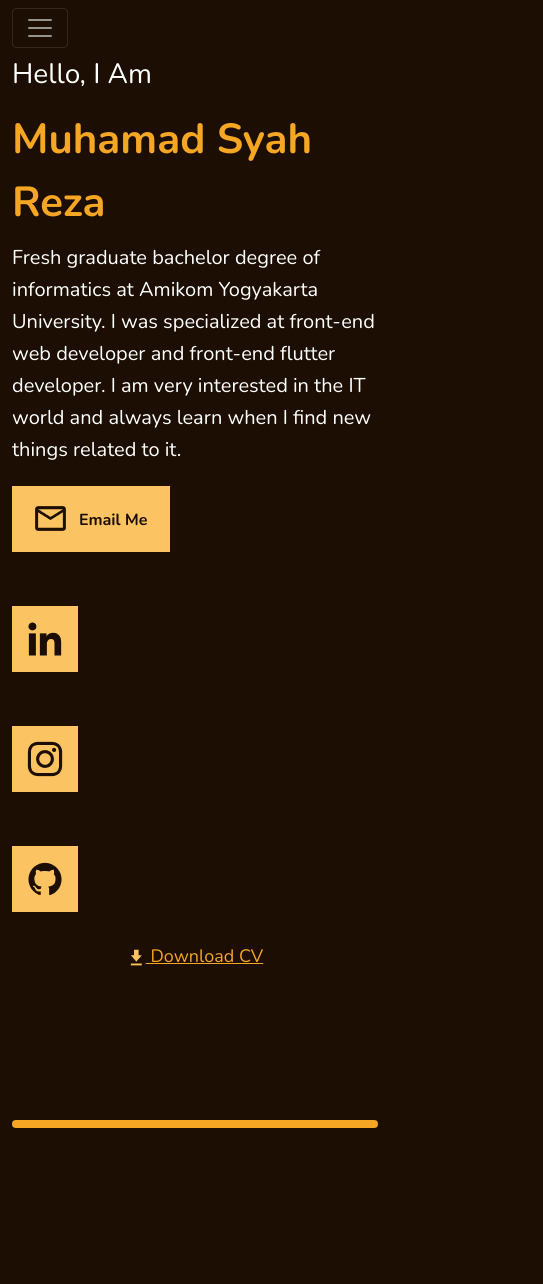
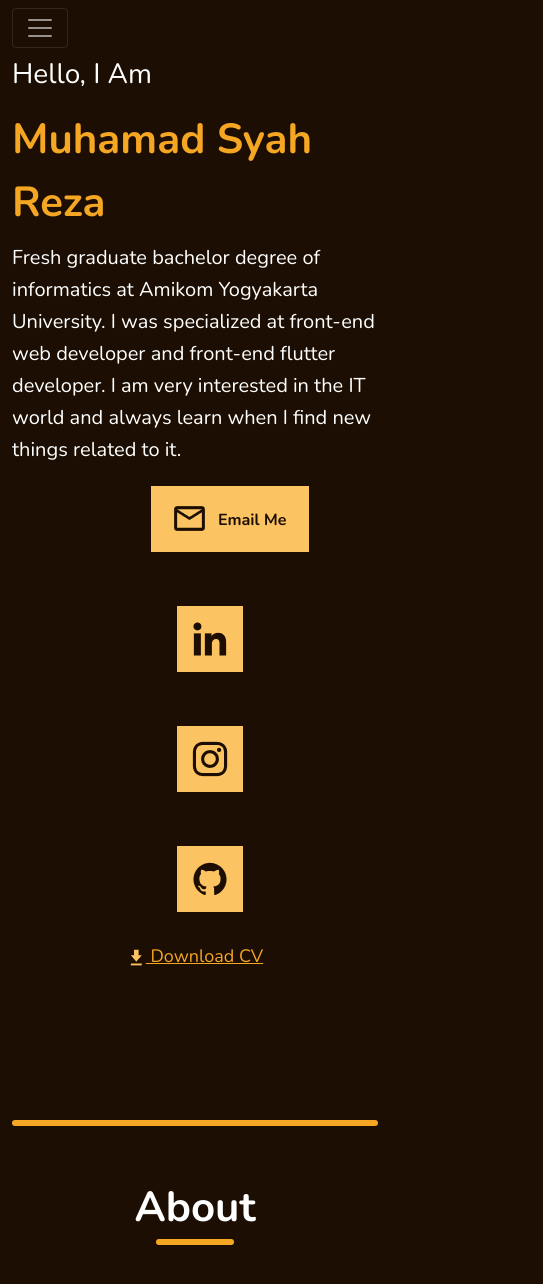
Before and after one commit to AsaharaID/portfolio-web, a Next.js app: page / in a window 390 px wide. Shown: the top 1284 px of the page, 543 px wide, since content can reach past the window. Before the commit the page ends 1128 px from the top, so only its background shows below. Built offline with nearby package versions, Linux system fonts and the light colour scheme.

Commit message:
updating component

```diff
--- a/components/MainBanner/index.tsx
+++ b/components/MainBanner/index.tsx
@@ -18,22 +18,44 @@ export default function MainBanner() {
 							and always learn when I find new things related to it.
 						</p>
 						<div className="d-flex flex-lg-row flex-column pb-4 gap-5">
-							<a className="btn-email text-sm" href="#" role="button">
+							<a
+								className="btn-email text-sm"
+								href="mailto: muhamadsyahr45@gmail.com"
+								role="button"
+							>
 								<Image src="/img/emailme.png" alt="" width={158} height={66} />
 							</a>
-							<a className="btn-linkedin text-sm" href="#" role="button">
+							<a
+								className="btn-linkedin text-sm"
+								href="https://www.linkedin.com/in/m-syah-reza"
+								target="_blank"
+								role="button"
+								rel="noreferrer"
+							>
 								<Image src="/img/linkedin.png" alt="" width={66} height={66} />
 							</a>
-							<a className="btn-instagram text-sm" href="#" role="button">
+							<a
+								className="btn-instagram text-sm"
+								href="https://www.instagram.com/muhamadsyahreza"
+								role="button"
+								target="_blank"
+								rel="noreferrer"
+							>
 								<Image src="/img/instagram.png" alt="" width={66} height={66} />
 							</a>
-							<a className="btn-github text-sm" href="#" role="button">
+							<a
+								className="btn-github text-sm"
+								href="https://github.com/AsaharaID"
+								role="button"
+								target="_blank"
+								rel="noreferrer"
+							>
 								<Image src="/img/githab.png" alt="" width={66} height={66} />
 							</a>
 						</div>
 						<div className="d-flex flex-lg-row flex-column gap-0 ">
 							<a
-								className="btn-learn text-lg color-palette-5 my-auto text-center"
+								className="btn-cv text-lg color-palette-5 my-auto text-center"
 								href="#"
 								role="button"
 							>
--- /dev/null
+++ b/components/aboutPage/index.tsx
@@ -0,0 +1,15 @@
+/** @format */
+
+
+export default function AboutPage() {
+	return (
+		<section id="about" className="about pt-50 pb-50">
+			<div className="container-fluid">
+				<h2 className="text-4xl fw-bold color-palette-6 text-center mb-0">
+					About
+                </h2>
+                <div className="aboutDivider"/>
+			</div>
+		</section>
+	);
+}
--- a/pages/_app.tsx
+++ b/pages/_app.tsx
@@ -18,6 +18,7 @@ import "../styles/utilities.css";
 import "../styles/navbar.css";
 import "../styles/homepage.css";
 import "../styles/overview.css";
+import "../styles/aboutPage.css";
 import Head from "next/head";
 import type { AppProps } from "next/app";
 
--- a/pages/index.tsx
+++ b/pages/index.tsx
@@ -4,6 +4,7 @@ import { useEffect } from "react";
 import AOS from "aos";
 import Navbar from "../components/navbar";
 import MainBanner from "../components/MainBanner";
+import AboutPage from "../components/aboutPage";
 
 export default function Home() {
 	useEffect(() => {
@@ -13,8 +14,8 @@ export default function Home() {
 		<>
 			<Navbar />
 			<MainBanner />
-			{/* <TransactionStep />
-			<FeaturedGame />
+			<AboutPage />
+			{/* <FeaturedGame />
 			<Reached />
 			<Story />
 			<Footer /> */}
--- /dev/null
+++ b/styles/aboutPage.css
@@ -0,0 +1,21 @@
+/** @format */
+
+.about h2 {
+	font-size: 2.625rem;
+	line-height: 1.5;
+}
+
+.aboutDivider {
+	border-top: 6px solid rgba(245, 166, 35, 1);
+	border-radius: 5px;
+	left: 46%;
+	width: 8%;
+	position: absolute;
+}
+
+@media (max-width: 992px) {
+	.aboutDivider {
+		width: 20%;
+        left: 40%;
+	}
+}
--- a/styles/homepage.css
+++ b/styles/homepage.css
@@ -27,19 +27,61 @@
 	line-height: 1.5;
 }
 
-.header .btn-get {
-	background-color: #f5a623;
-	padding: 0.75rem 3rem;
+.header .btn-email {
+	transition: 0.3s;
 }
 
-.header .btn-learn:hover {
-	color: #f5a623;
+.header .btn-linkedin {
+	transition: 0.3s;
+}
+
+.header .btn-instagram {
+	transition: 0.3s;
+}
+
+.header .btn-github {
+	transition: 0.3s;
+}
+
+.header .btn-cv {
+	transition: 0.3s;
+}
+
+.header .btn-email:hover {
+	opacity: 0.5;
+	transition: 0.3s;
+}
+
+.header .btn-linkedin:hover {
+	opacity: 0.5;
+	transition: 0.3s;
+}
+
+.header .btn-instagram:hover {
+	opacity: 0.5;
+	transition: 0.3s;
+}
+
+.header .btn-github:hover {
+	opacity: 0.5;
+	transition: 0.3s;
+}
+
+.header .btn-cv:hover {
+	transition: 0.3s;
+	color: white;
+}
+
+.header .btn-cv img:hover {
+	transition: 0.3s;
+	color: white;
+	opacity: 0.5;
 }
 /*  */
 
 /* Deivider */
 .roundedDivider {
-	border-top: 8px solid rgba(245, 166, 35, 1);
+	border-top: 6px solid rgba(245, 166, 35, 1);
 	border-radius: 5px;
 	margin-top: 150px;
 }
@@ -103,7 +145,7 @@ footer ul li a:hover {
 }
 
 /* Large devices (desktops, 992px and up) */
-@media (min-width: 992px) {
+@media (max-width: 992px) {
 	/* Navbar */
 	.navbar-expand-lg .navbar-nav .nav-link {
 		padding-right: 1.25rem;
@@ -129,6 +171,23 @@ footer ul li a:hover {
 		background: #f5a623;
 		z-index: -10;
 	}
+
+	.header .btn-email {
+		position: relative;
+		left: 38%;
+	}
+	.header .btn-linkedin {
+		position: relative;
+		left: 45%;
+	}
+	.header .btn-instagram {
+		position: relative;
+		left: 45%;
+	}
+	.header .btn-github {
+		position: relative;
+		left: 45%;
+	}
 	/*  */
 
 	/* Featured Game */
```
